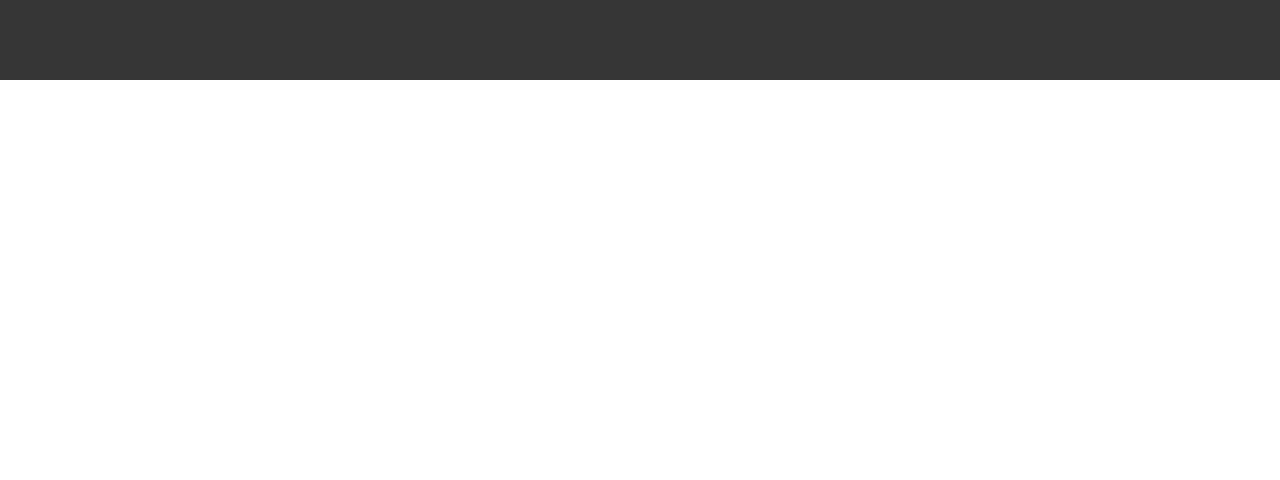
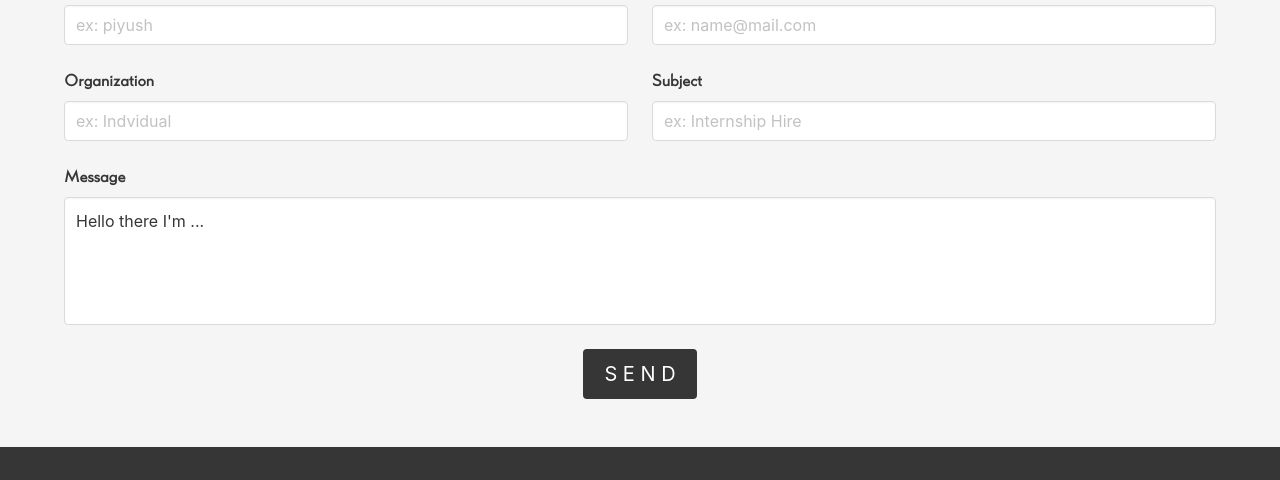
Before and after one commit to Piyush-linux/Portfolio, a plain HTML site: page index.html in a window 1280 px wide. Shown: the part 3522-4002 px from the top of the page. Before the commit the page ends 3602 px from the top, so only its background shows below. Drawn offline with nearby package versions, Linux system fonts and the light colour scheme; no server answers; a web font is replaced by a local one.

Commit message:
html: @SET form

```diff
--- a/index.html
+++ b/index.html
@@ -197,6 +197,68 @@
             </div>
         </div>
     </section>
+    <!-- form -->
+    <section class="section has-background-white-ter" id="mail">
+        <div class="container">
+            <div class="title is-2 has-text-centered">C O N N E C T</div>
+            <form action="https://formsubmit.co/4833c9fbb146b8aa44af84f7c8613403" method="POST" class="columns is-vcentered is-multiline">
+                <!-- name -->
+                <div class="column is-half">
+                    <div class="field">
+                        <div class="control">
+                            <label class="label">Name</label>
+                            <input type="text" class="input" name="name" placeholder="ex: piyush" required>
+                        </div>
+                    </div>
+                </div>
+                <!-- email -->
+                <div class="column is-half">
+                    <div class="field">
+                        <div class="control">
+                            <label class="label">Email</label>
+                            <input type="email" class="input" name="email" placeholder="ex: name@mail.com" required>
+                        </div>
+                    </div>
+                </div>
+                <!-- organization -->
+                <div class="column is-half">
+                    <div class="field">
+                        <div class="control">
+                            <label class="label">Organization</label>
+                            <input type="text" class="input" name="subject" placeholder="ex: Indvidual" required>
+                        </div>
+                    </div>
+                </div>
+                <!-- subject -->
+                <div class="column is-half">
+                    <div class="field">
+                        <div class="control">
+                            <label class="label">Subject</label>
+                            <input type="text" class="input" name="subject" placeholder="ex: Internship Hire" required>
+                        </div>
+                    </div>
+                </div>
+                <!-- message -->
+                <div class="column is-full">
+                    <div class="field">
+                        <div class="control">
+                            <label class="label">Message</label>
+                            <textarea class="textarea has-fixed-size" required>Hello there I'm ...</textarea>
+                        </div>
+                    </div>
+                </div>
+                <!-- submit -->
+                <div class="column is-full">
+                    <div class="field">
+                        <div class="control has-text-centered">
+                            <input type="submit" class="button is-dark is-medium" value="S E N D">
+                            <input type="hidden" name="_next" value="https://piyush-linux.github.io/web-plant/">
+                        </div>
+                    </div>
+                </div>
+            </form>
+        </div>
+    </section>
     <!-- footer -->
     <footer class="footer has-background-dark has-text-white">
         <div class="columns">
```
